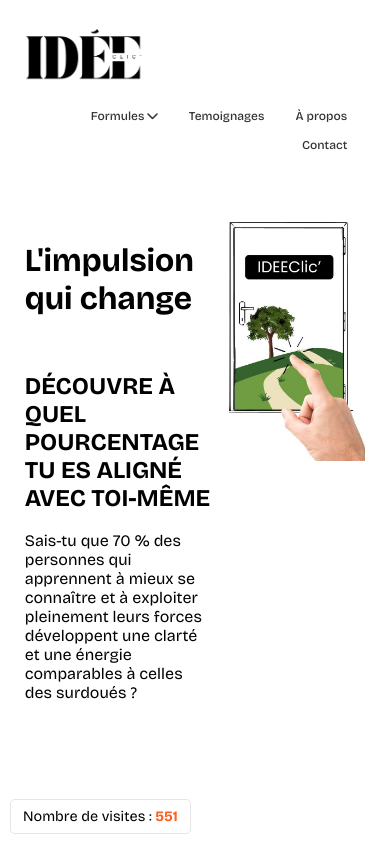
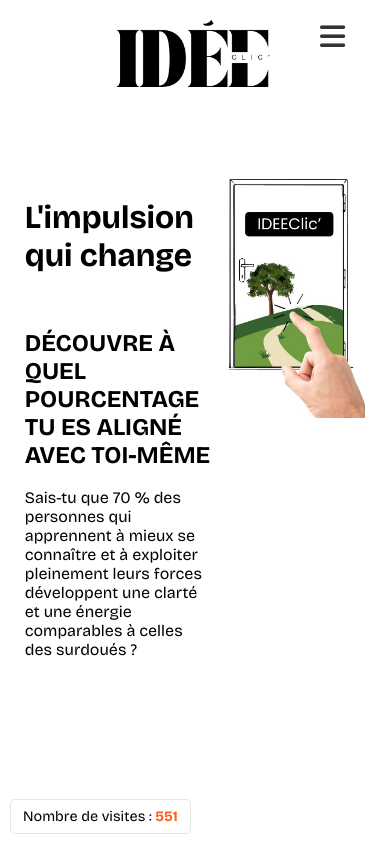
Before and after one commit to LaMeleeOuverte/Ind-eClic-, a plain HTML site: page index.html in a window 390 px wide. Drawn offline with nearby package versions, Linux system fonts and the light colour scheme.

Commit message:
ajustement n1

```diff
--- a/aPropos.css
+++ b/aPropos.css
@@ -19,13 +19,12 @@ body {
 }
 
 .container {
-    max-width: 1200px;
+    max-width: 1185px;
     margin: 0 auto;
     padding: 0 20px;
     width: 100%;
 }
 
-/* Header uniforme - aligné avec styles.css */
 header {
     display: flex;
     justify-content: space-between;
@@ -136,6 +135,7 @@ h1 {
     line-height: 1.3;
     margin-left: auto;
     margin-right: auto;
+    margin-bottom: 50px;
 }
 
 h1:after {
--- a/formation.css
+++ /dev/null
@@ -1,210 +0,0 @@
-/* Import de la police Bricolage Grotesque */
-@import url('https://fonts.googleapis.com/css2?family=Bricolage+Grotesque:wght@400;500;600;700&display=swap');
-
-/* Reset et styles de base */
-* {
-    margin: 0;
-    padding: 0;
-    box-sizing: border-box;
-    font-family: 'Bricolage Grotesque', sans-serif;
-}
-
-body {
-    background-color: #ffffff;
-    color: #000000;
-    line-height: 1.6;
-}
-
-.container {
-    max-width: 1200px;
-    margin: 0 auto;
-    padding: 0 20px;
-}
-
-/* Header uniforme */
-header {
-    display: flex;
-    justify-content: space-between;
-    align-items: center;
-    padding: 20px 0;
-}
-
-.logo {
-    flex-shrink: 0;
-    max-width: 200px;
-    margin-left: 30px;
-}
-
-.logo-icon {
-    width: 100%;
-    height: 70px;
-    object-fit: contain;
-}
-
-/* Navigation */
-nav {
-    flex-grow: 1;
-}
-
-nav ul {
-    display: flex;
-    list-style-type: none;
-    justify-content: flex-end;
-    align-items: center;
-}
-
-nav ul li {
-    position: relative;
-    margin-right: 20px;
-}
-
-nav ul li a {
-    text-decoration: none;
-    color: #000;
-    font-weight: 500;
-    font-size: 16px;
-    padding: 10px;
-}
-
-/* Menu déroulant */
-.menu-deroulant .sous-menu {
-    display: none;
-    position: absolute;
-    background-color: white;
-    min-width: 200px;
-    box-shadow: 0px 8px 16px rgba(0,0,0,0.1);
-    border-radius: 8px;
-    padding: 8px 0;
-    z-index: 100;
-}
-
-/* Suppression du comportement de survol */
-.menu-deroulant:hover .sous-menu {
-    display: none;
-}
-
-/* Faire en sorte que le sous-menu ne s'affiche pas par défaut */
-.sous-menu {
-    display: none !important;
-}
-
-/* Afficher uniquement quand la classe active est présente */
-.sous-menu.active {
-    display: block !important;
-}
-
-.sous-menu li {
-    width: 100%;
-    margin: 0;
-}
-
-.sous-menu li a {
-    padding: 12px 16px;
-    display: block;
-}
-
-.sous-menu li a:hover {
-    background-color: #f5f5f5;
-}
-
-/* Contenu principal */
-main {
-    padding: 40px 0;
-}
-
-h1 {
-    font-size: 2.2rem;
-    text-align: center;
-    margin-bottom: 40px;
-    font-weight: 600;
-}
-
-/* Grille des formules */
-.formules-container {
-    display: grid;
-    grid-template-columns: repeat(3, 1fr);
-    gap: 20px;
-    margin-top: 20px;
-    padding: 0 40px;
-}
-
-/* Style des cartes de formules */
-.formule {
-    background-color: #0084ff4d;
-    padding: 25px;
-    border-radius: 12px;
-    box-shadow: 0 4px 20px rgba(0, 0, 0, 0.05);
-    transition: transform 0.3s ease;
-}
-
-.formule:hover {
-    transform: translateY(-5px);
-}
-
-.formule h2 {
-    font-size: 1.2rem;
-    margin-bottom: 15px;
-    color: #000;
-    line-height: 1.4;
-}
-
-.formule p {
-    margin-bottom: 15px;
-    color: #333;
-    font-size: 0.9rem;
-}
-
-.formule ul {
-    list-style: none;
-    margin-bottom: 20px;
-}
-
-.formule li {
-    position: relative;
-    padding-left: 25px;
-    margin-bottom: 15px;
-    font-size: 0.95rem;
-    line-height: 1.4;
-}
-
-.formule li:before {
-    content: "•";
-    position: absolute;
-    left: 0;
-    top: 0;
-    font-size: 1.5rem;
-    color: #0084ff;
-    line-height: 1;
-}
-
-/* Media queries */
-@media (max-width: 768px) {
-    header {
-        flex-direction: column;
-        gap: 20px;
-    }
-
-    nav ul {
-        flex-direction: column;
-        align-items: center;
-        gap: 15px;
-    }
-
-    .menu-deroulant .sous-menu {
-        position: static;
-        box-shadow: none;
-        margin-top: 10px;
-    }
-
-    h1 {
-        font-size: 2rem;
-    }
-
-    .formules-container {
-        grid-template-columns: 1fr;
-    }
-
-    .formule {
-        padding: 20px;
-    }
-}
--- a/formationEcole.css
+++ b/formationEcole.css
@@ -16,7 +16,7 @@ body {
 }
 
 .container {
-    max-width: 1200px;
+    max-width: 1185px;
     margin: 0 auto;
     padding: 0 20px;
 }
--- a/formationParents.css
+++ b/formationParents.css
@@ -16,7 +16,7 @@ body {
 }
 
 .container {
-    max-width: 1200px;
+    max-width: 1185px;
     margin: 0 auto;
     padding: 0 20px;
 }
--- a/styles.css
+++ b/styles.css
@@ -307,55 +307,82 @@ h1 {
 }
 
 @media (max-width: 768px) {
-    /* Navigation - garder le menu visible plutôt que hamburger */
+    /* Navigation - utiliser le même style que les autres pages */
     header {
-        flex-direction: row;
-        gap: 10px;
-        flex-wrap: wrap;
+        flex-direction: column;
+        gap: 20px;
     }
 
     .logo {
-        max-width: 120px;
+        max-width: 160px;
     }
 
     .menu-toggle {
-        display: none; /* Cacher le menu hamburger */
+        display: block;
+        position: absolute;
+        right: 20px;
+        top: 20px;
     }
 
     nav {
-        width: auto;
-        flex-grow: 1;
+        width: 100%;
     }
 
     nav ul {
-        flex-direction: row;
-        flex-wrap: wrap;
-        justify-content: flex-end;
+        flex-direction: column;
         align-items: center;
         width: 100%;
-        display: flex; /* Toujours afficher le menu */
-        gap: 5px;
+        display: none;
+    }
+
+    nav ul.show {
+        display: flex;
+        background-color: white;
+        padding: 15px;
+        border-radius: 8px;
+        box-shadow: 0 4px 10px rgba(0, 0, 0, 0.1);
     }
 
     nav ul li {
-        width: auto;
-        margin-right: 10px;
+        width: 100%;
+        margin-right: 0;
         text-align: center;
+        margin-bottom: 8px;
+    }
+
+    nav ul li:last-child {
         margin-bottom: 0;
     }
 
     nav ul li a {
-        padding: 8px 10px;
-        font-size: 14px;
+        display: block;
+        padding: 12px 15px;
+        border-radius: 6px;
     }
 
-    /* Hero section */
+    nav ul li a:hover {
+        background-color: #f5f5f5;
+    }
+
+    /* On n'affiche plus automatiquement les sous-menus quand le menu hamburger est actif */
+    nav ul.show .menu-deroulant .sous-menu {
+        display: none;
+    }
+
+    /* Styles pour les sous-menus mobiles */
+    .sous-menu.active {
+        display: block;
+    }
+
+    /* Hero section - garder le layout horizontal mais ajuster les tailles */
     .hero {
+        flex-direction: row;
         min-height: 400px;
     }
 
     .hero-content {
         max-width: 50%;
+        margin-bottom: 0;
     }
 
     .hero-image {
```
